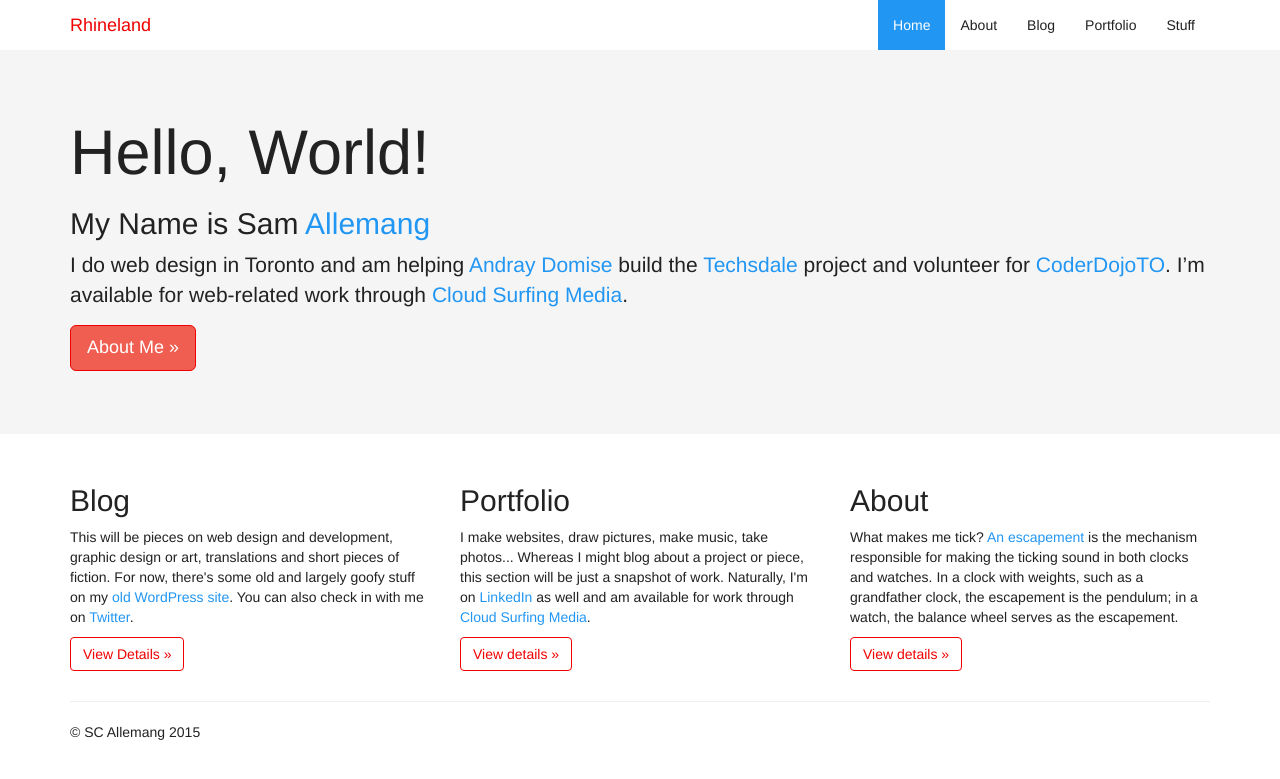
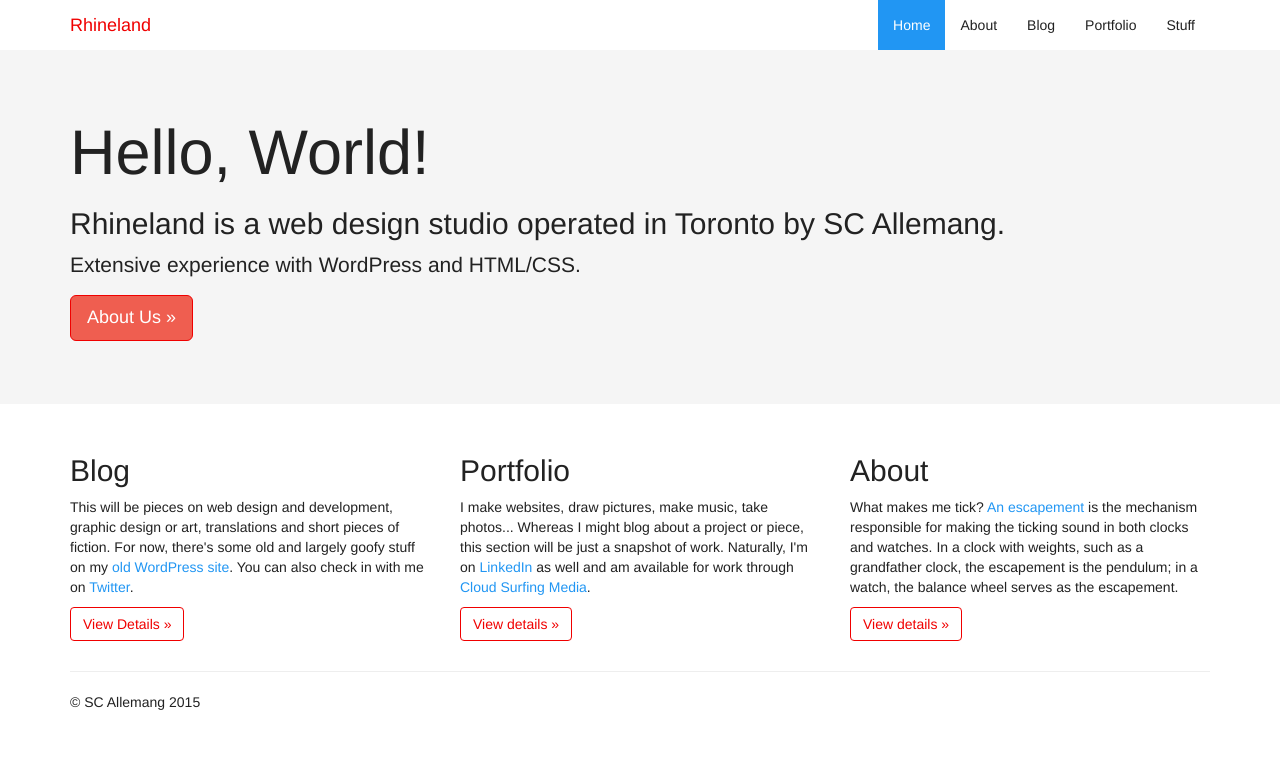
Before and after one commit to scallemang/rhineland, a Jekyll site: the page built from index.md, in a window 1280 px wide. Shown: the top 779 px of the page. Built offline with Jekyll 4.4.1, drawn with Linux system fonts in a browser that asks for light colours; nearby versions of some CDN libraries.

Commit message:
Replacing some scallemang.ca configs with rhineland.co ones.

```diff
--- a/index.md
+++ b/index.md
@@ -1,12 +1,12 @@
 ---
 layout: home
-title: SC Allemang
-button_text: About Me
+title: Rhineland
+button_text: About Us
 class: home
 ---
 
 # Hello, World!
 
-## My Name is Sam [Allemang](http://en.wikipedia.org/wiki/Alemanni)
+## Rhineland is a web design studio operated in Toronto by SC Allemang.
 
-I do web design in Toronto and am helping [Andray Domise](http://andraydomise.ca) build the [Techsdale](http://techsdale.ca) project and volunteer for [CoderDojoTO](http://coderdojoto.com). I'm available for web-related work through [Cloud Surfing Media](http://cloudsurfingmedia.com).
+Extensive experience with WordPress and HTML/CSS.
```
